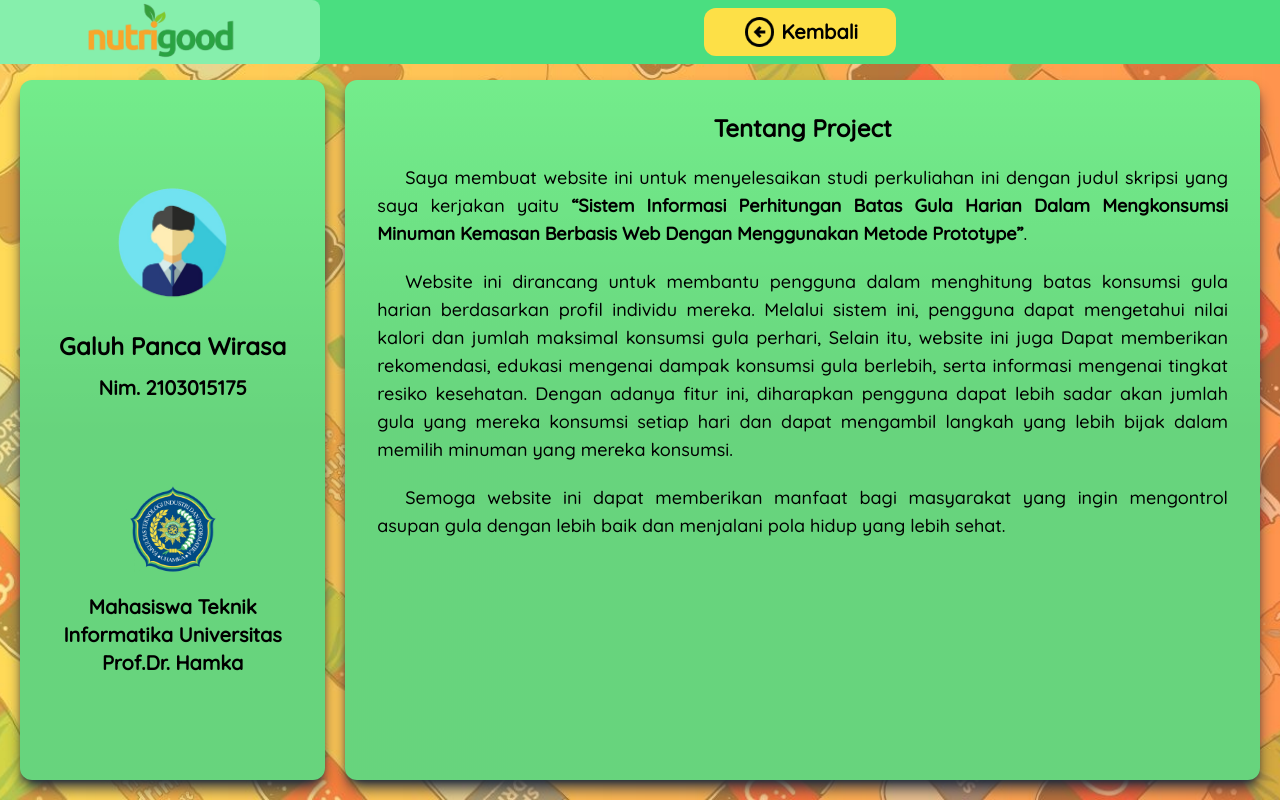
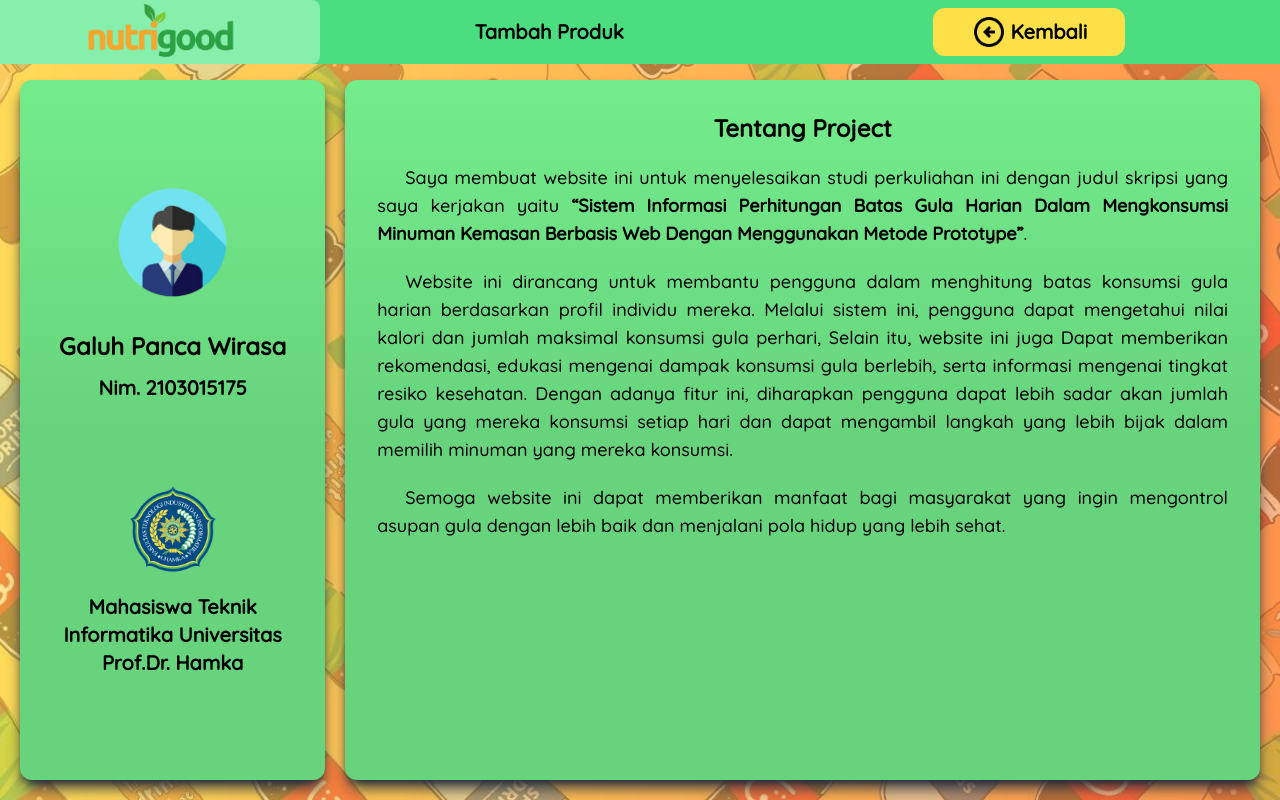
Before and after one commit to GaluhPncWirs/consumption-limit-for-packaged-beverages, a Next.js app: page /mainContent/about in a window 1280 px wide. Built offline with nearby package versions, Linux system fonts and the light colour scheme.

Commit message:
memperbaiki kondisi botol dan gelas done ya ges ya

```diff
--- a/src/app/mainContent/calculate/page.tsx
+++ b/src/app/mainContent/calculate/page.tsx
@@ -44,6 +44,7 @@ export default function MainContent() {
   const [remainingMl, setRemainingMl] = useState(0);
   const [artikel, setArtikel] = useState([]);
   const [typeProduct, setTypeProduct] = useState("");
+  const [fillLess100, setFillLess100] = useState<number>(0);
 
   useEffect(() => {
     setMustFilled((prev: Object) => ({ ...prev, product: searchProduk }));
@@ -122,22 +123,14 @@ export default function MainContent() {
       }
       setFillBottle(fillArray);
       setRemainingMl(Math.round(remaining));
+      setFillLess100(percentageFillForRemaining);
+      setTypeProduct((prev: string) =>
+        prev === "Siap Minum" ? "Harus Dilarutkan" : "Siap Minum"
+      );
     } else {
       setModalBox(true);
     }
   }
-
-  // bagian ini harus ada konfirmasi dulu ke tombol hitung
-  useEffect(() => {
-    if (selectedProduct?.type) {
-      setTypeProduct(selectedProduct?.type);
-    }
-
-    // if (selectedProduct?.type === "Harus Dilarutkan") {
-    //   lastValidType.current = "Harus Dilarutkan";
-    //   setTypeProduct(selectedProduct?.type);
-    // }
-  }, [selectedProduct?.type]);
 
   useEffect(() => {
     if (focusInput.current) {
@@ -226,11 +219,12 @@ export default function MainContent() {
     }
   }, [searchProduk]);
 
-  const valueType = useRef<HTMLInputElement>(null);
-
-  function testing() {
-    return valueType.current?.value;
-  }
+  // bagian ini harus ada konfirmasi dulu ke tombol hitung
+  useEffect(() => {
+    if (!type) {
+      setTypeProduct(type);
+    }
+  }, [type]);
 
   return (
     <div>
@@ -269,7 +263,6 @@ export default function MainContent() {
               <form
                 className="basis-2/5 flex flex-col gap-2 items-center justify-center md:basis-1/2 lg:basis-2/5 max-[640px]:w-full sm:w-full"
                 autoComplete="off"
-                onClick={testing}
               >
                 <div className="relative w-4/5 py-3 md:w-11/12 lg:w-4/5">
                   <input
@@ -357,7 +350,6 @@ export default function MainContent() {
                     readOnly
                     disabled
                     value={type || ""}
-                    ref={valueType}
                   />
                   <label htmlFor="type" className="labelText">
                     Tipe Minuman
@@ -412,18 +404,23 @@ export default function MainContent() {
                     educations === true ? `block` : `hidden`
                   } max-[640px]:text-sm text-justify mx-5 sm:text-base font-semibold lg:text-lg`}
                 >
-                  {fillBottle.length > 1 && remainingMl > 0 ? (
+                  {fillBottle.length > 1 ? (
                     <p>
-                      Kamu Bisa Konsumsi Maksimal {fillBottle.length} botol{" "}
+                      Kamu Bisa Konsumsi Maksimal {fillBottle.length}{" "}
+                      {typeProduct === "Siap Minum" ? "Botol" : "Gelas"}{" "}
                       {remainingMl} ml
                     </p>
-                  ) : fillBottle.length === 1 ? (
+                  ) : fillBottle.length === 1 && fillLess100 < 100 ? (
                     <p>
                       Minuman ini Maksimal Bisa Dikonsumsi {remainingMl} ml,
-                      Kurang Dari Satu Botol
+                      Kurang Dari Satu{" "}
+                      {typeProduct === "Siap Minum" ? "Botol" : "Gelas"}
                     </p>
                   ) : (
-                    <p>Kamu Bisa Konsumsi Maksimal {fillBottle.length} botol</p>
+                    <p>
+                      Kamu Bisa Konsumsi Maksimal {fillBottle.length}{" "}
+                      {typeProduct === "Siap Minum" ? "Botol" : "Gelas"}
+                    </p>
                   )}
                 </div>
               </div>
--- a/src/components/navbar/pathNavbar.js
+++ b/src/components/navbar/pathNavbar.js
@@ -1,7 +1,28 @@
 import Link from "next/link";
 import ButtonBack from "../button/btnBack";
+import { useEffect, useState } from "react";
 
 export default function PathNavbar({ props, path }) {
+  const [pathConditions, setPathConditions] = useState({
+    path: "",
+    textNavbar: "",
+  });
+
+  useEffect(() => {
+    if (path === "/mainContent/addProduct") {
+      setPathConditions((prev) => ({
+        ...prev,
+        path: "/mainContent/addProduct",
+        textNavbar: "Tentang",
+      }));
+    } else {
+      setPathConditions((prev) => ({
+        ...prev,
+        path: "/mainContent/about",
+        textNavbar: "Tambah Produk",
+      }));
+    }
+  }, [path]);
   return (
     <>
       {path === "/mainContent/calculate" ? (
@@ -22,7 +43,14 @@ export default function PathNavbar({ props, path }) {
           <ButtonBack path={path} props={props} />
         </>
       ) : (
-        <ButtonBack path={path} props={props} />
+        <>
+          <li>
+            <Link href={pathConditions.path} className="hover:text-red-500">
+              {pathConditions.textNavbar}
+            </Link>
+          </li>
+          <ButtonBack path={path} props={props} />
+        </>
       )}
     </>
   );
```
